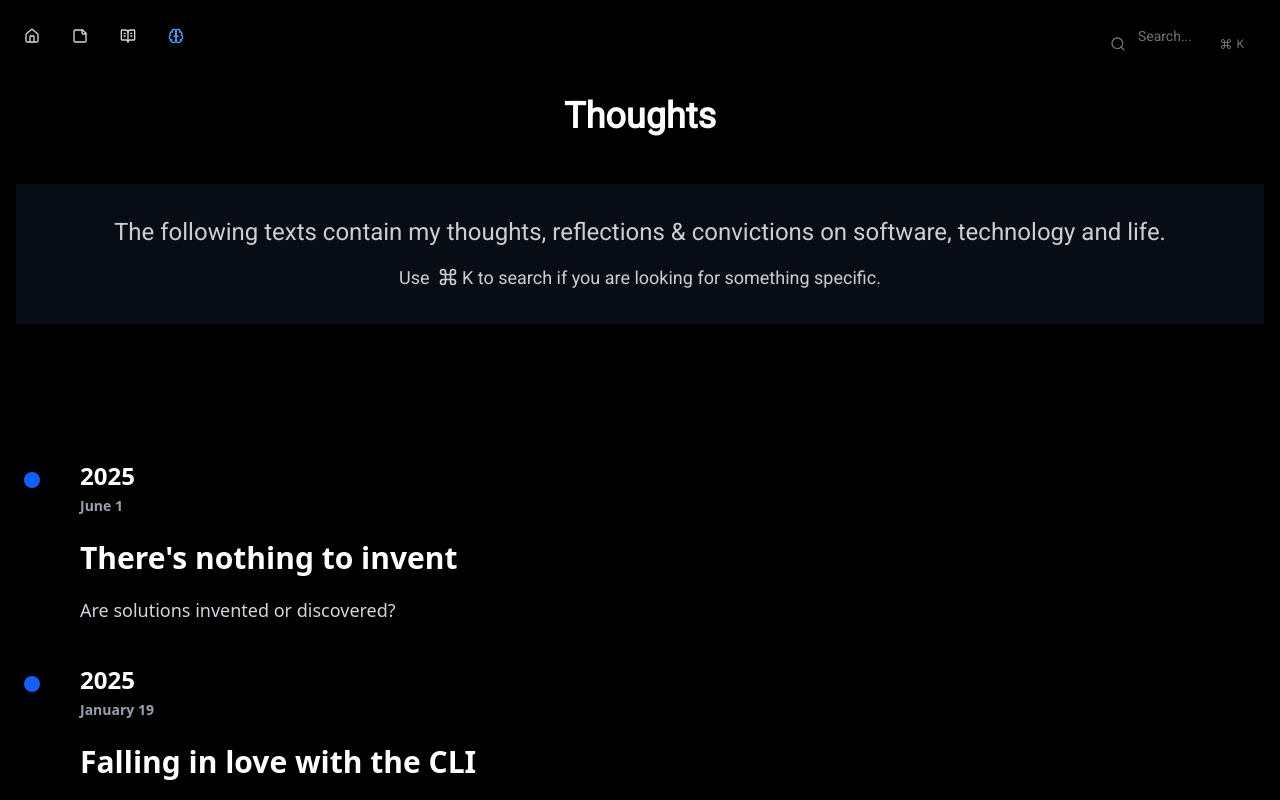
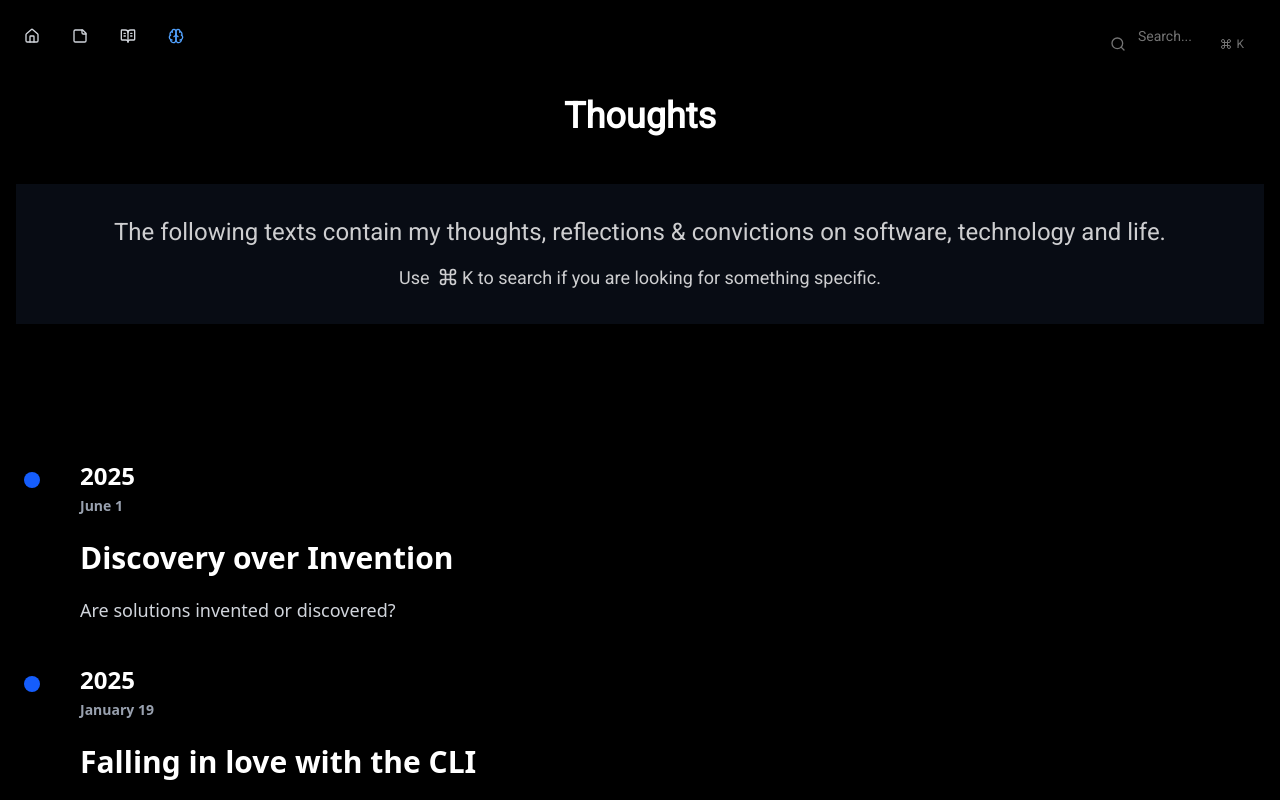
Before and after one commit to matsjfunke/personal-website, a Next.js app: page /thoughts in a window 1280 px wide. Shown: the top 800 px of the page. Built offline with nearby package versions, Linux system fonts and the light colour scheme.

Commit message:
fix: rename thought

```diff
--- a/content/thoughts/discovery.mdx
+++ b/content/thoughts/discovery.mdx
@@ -1,5 +1,5 @@
 ---
-title: "There's nothing to invent"
+title: "Discovery over Invention"
 abstract: "Are solutions invented or discovered?"
 author: "matsjfunke"
 date: "2025-06-01"
--- a/src/data/thoughts.ts
+++ b/src/data/thoughts.ts
@@ -2,7 +2,7 @@ import { ThoughtMeta } from "@/types/thought";
 
 export const thoughts: ThoughtMeta[] = [
   {
-    "title": "There's nothing to invent",
+    "title": "Discovery over Invention",
     "abstract": "Are solutions invented or discovered?",
     "date": "2025-06-01",
     "author": "matsjfunke",
```
